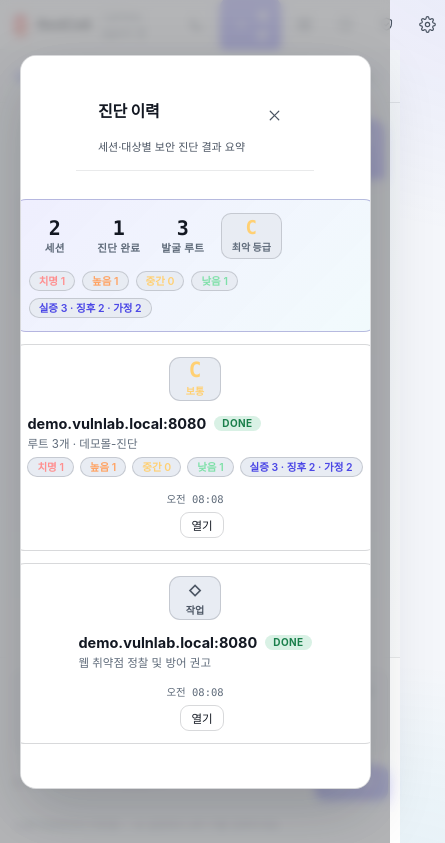
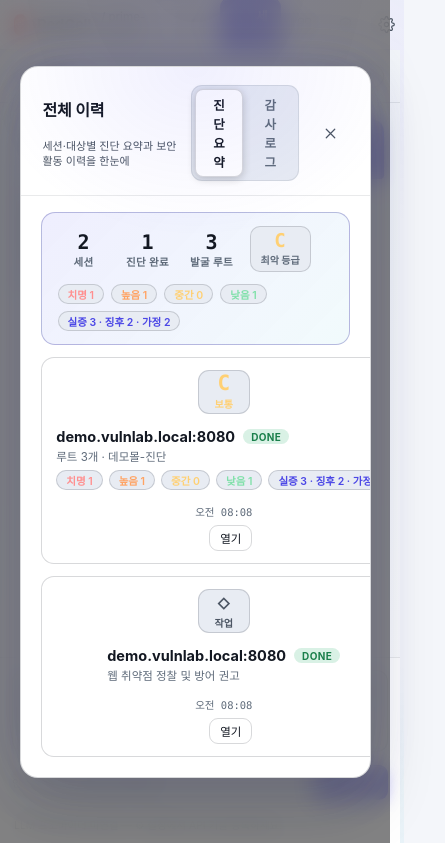
Before and after one commit to senghan1992/absolute-agent, a plain HTML site: page redcell-desktop/ui/index.html in a window 390 px wide. Both pictures are taken after a click on the button 304 px from the left and 24 px from the top of the page. Shown: the top 843 px of the page, 445 px wide, since content can reach past the window. Drawn offline with Linux system fonts and the light colour scheme.

Commit message:
UI 개선: 실행 버튼 단일화 + 전체 이력 통합 + 등급 오표기 수정 + 모달 개선

```diff
--- a/redcell-desktop/ui/app.js
+++ b/redcell-desktop/ui/app.js
@@ -122,14 +122,19 @@ function setBadge(status) {
   b.textContent = status;
   b.className = "badge badge-" + status;
   const running = status === "running";
-  const btn = $("runBtn");
-  btn.disabled = false;
-  btn.dataset.mode = running ? "stop" : "run";
-  btn.classList.toggle("btn-stop", running);
-  btn.classList.toggle("btn-run", running);
-  btn.title = running ? "실행 중지" : "목표 실행 — 오른쪽 패널에 지시한 작업 수행";
-  $("runIcon").innerHTML = '<use href="#' + (running ? "i-stop" : "i-play") + '"/>';
-  $("runLabel").textContent = running ? "중지" : status === "idle" ? "목표 실행" : "재실행";
+  // 단일 액션 버튼(진단 시작)이 실행 중이면 '중지'로 뒤집힌다. 실행/중지 직관만 노출한다.
+  const dbtn = $("diagBtn");
+  if (dbtn) {
+    dbtn.disabled = false;
+    dbtn.dataset.mode = running ? "stop" : "diag";
+    dbtn.classList.toggle("btn-stop", running);
+    dbtn.classList.toggle("btn-diag", !running);
+    dbtn.title = running ? "실행 중지 — 진행 중인 진단/작업을 멈춥니다" : "진단 시작 — 대상 주소만 넣으면 보안 진단 리포트를 자동 생성합니다";
+    const dlabel = $("diagLabel");
+    if (dlabel) dlabel.textContent = running ? "중지" : "진단 시작";
+    const dic = $("diagIcon");
+    if (dic) dic.innerHTML = '<use href="#' + (running ? "i-stop" : "i-crosshair") + '"/>';
+  }
   const state = $("agentState");
   state.textContent = running ? "작동 중" : (status === "done" ? "완료" : status === "error" ? "오류" : status === "stopped" ? "중지됨" : "대기");
   state.className = "agent-state" + (running ? " busy" : "");
@@ -624,11 +629,11 @@ async function stopEngagement() {
   }
 }
 
-// 실행 버튼: 실행 중이면 중지, 아니면 실행(재실행)
-function onRunButton() {
-  const btn = $("runBtn");
-  if (btn.dataset.mode === "stop") return stopEngagement();
-  return runEngagement();
+// 단일 액션(진단 시작) 버튼: 실행 중이면 '중지'로 동작, 아니면 진단 시작.
+function onDiagButton() {
+  const s = cur();
+  if ($("diagBtn").dataset.mode === "stop" || (s && s.status === "running")) return stopEngagement();
+  return runDiagnose();
 }
 
 async function sendChat() {
@@ -948,13 +953,24 @@ function reportStats(docs) {
       }
     }
   }
+  // 분석은 끝났는데 '루트 N' 헤딩이 없다면(리포트 포맷 편차) 본문의 [위험도] 배지만으로
+  // 등급을 대체 산정한다. → 완료된 진단을 '분석 전'으로 보이지 않게 한다.
+  if (!roots.length) {
+    for (const d of docs) {
+      for (const raw of (d.text || "").split(/\r?\n/)) {
+        const re = /\[(치명|높음|중간|낮음)\]/g;
+        let mm;
+        while ((mm = re.exec(raw)) !== null) { sev[mm[1]]++; roots.push({ sev: mm[1], ver: "가정" }); }
+      }
+    }
+  }
   // 등급 = 루트별 (위험도 가중치 × 증거 가중치) 평균. 증거가 강할수록 가까이 인정된다.
   const vw = { "실증": 1.0, "징후": 0.6, "가정": 0.35 };
   const sw = { "치명": 4, "높음": 3, "중간": 2, "낮음": 1 };
   const m = roots.length;
   const score = m ? roots.reduce((a, r) => a + sw[r.sev] * (vw[r.ver] || 0.35), 0) / m : 0;
   const grade =
-    m === 0 ? { letter: "·", label: "분석 전", cls: "g-none" }
+    m === 0 ? { letter: "·", label: "분석 완료", cls: "g-ok" }
       : score >= 3.3 ? { letter: "F", label: "심각", cls: "g-f" }
       : score >= 2.7 ? { letter: "D", label: "위험", cls: "g-d" }
       : score >= 2.0 ? { letter: "C", label: "보통", cls: "g-c" }
@@ -990,9 +1006,9 @@ function renderReportSummary(s, docs) {
       </div>
       <div class="rs-actions">
         <button id="rsCopy" class="rs-btn" title="리포트 전체를 클립보드에 복사">복사</button>
-        <button id="rsExport" class="rs-btn primary" title="리포트를 Markdown(.md) 파일로 저장">MD 저장</button>
+        <button id="rsPdf" class="rs-btn primary" title="리포트를 인쇄 대화상자에서 PDF로 저장">PDF 저장</button>
+        <button id="rsExport" class="rs-btn" title="리포트를 Markdown(.md) 파일로 저장">MD 저장</button>
         <button id="rsExportHtml" class="rs-btn" title="리포트를 자체 완성형 HTML 파일로 저장">HTML 저장</button>
-        <button id="rsPdf" class="rs-btn" title="인쇄 대화상자(→ PDF 저장)로 리포트 출력">PDF</button>
         <span id="rsExportStatus" class="rs-export-status"></span>
       </div>
       ${isDiag ? renderDiagNav(st) : ""}
@@ -1117,11 +1133,13 @@ function printReport(s) {
     fr.style.cssText = "position:fixed;right:0;bottom:0;width:0;height:0;border:0;visibility:hidden";
     document.body.appendChild(fr);
   }
+  const doPrint = () => { try { fr.contentWindow.focus(); fr.contentWindow.print(); } catch (e) { /* 인쇄 불가 시 조용히 무시 */ } };
+  fr.onload = doPrint;
   const d = fr.contentDocument;
   d.open();
   d.write(diagToExportHtml(s, name));
   d.close();
-  fr.onload = () => { try { fr.contentWindow.focus(); fr.contentWindow.print(); } catch (e) { /* 인쇄 불가 시 조용히 무시 */ } };
+  if (d.readyState !== "loading") setTimeout(doPrint, 80);
   if (st) { st.textContent = "인쇄 대화상자에서 'PDF로 저장'을 선택하세요"; st.className = "rs-export-status ok"; }
 }
 
@@ -1799,12 +1817,29 @@ function renderDashboard() {
   // 카드 클릭 → 해당 세션 열기
   body.querySelectorAll("[data-session]").forEach((card) => {
     const sid = card.dataset.session;
-    const open = () => { $("dashboardModal").classList.add("hidden"); selectSession(sid); };
+    const open = () => { $("historyModal").classList.add("hidden"); selectSession(sid); };
     card.querySelector(".dash-open").onclick = open;
     card.onclick = (e) => { if (!e.target.closest(".dash-open")) open(); };
   });
 }
-function openDashboard() { renderDashboard(); $("dashboardModal").classList.remove("hidden"); }
+// 전체 이력 모달: 진단 요약(모아보기)과 감사 로그를 한 곳에서 탭으로 전환.
+function openHistory(tab) {
+  renderDashboard();            // 요약은 항상 최신으로 갱신
+  document.getElementById("historyModal").classList.remove("hidden");
+  setHistoryTab(tab || "summary");
+}
+function setHistoryTab(tab) {
+  const isAudit = tab === "audit";
+  document.querySelectorAll("#historyModal .htab").forEach((t) => {
+    const on = t.dataset.tab === tab;
+    t.classList.toggle("active", on);
+    t.setAttribute("aria-selected", on ? "true" : "false");
+  });
+  const sum = $("histPaneSummary"), aud = $("histPaneAudit");
+  if (sum) sum.classList.toggle("hidden", isAudit);
+  if (aud) aud.classList.toggle("hidden", !isAudit);
+  if (isAudit) renderAudit();
+}
 
 // ── 감사 로그: 포트폴리오 전체 보안 활동 이력 ────────────────────────────────
 let auditFilter = "all";
@@ -1864,17 +1899,17 @@ function renderAudit() {
     </div>`;
   }).join("");
 }
-function openAudit() { renderAudit(); $("auditModal").classList.remove("hidden"); }
 
 // ── 배선 ─────────────────────────────────────────────────────────────────────
 function wire() {
   $("newSessionBtn").onclick = newSession;
   $("emptyNewBtn").onclick = newSession;
   $("settingsBtn").onclick = openSettings;
-  $("dashboardBtn").onclick = openDashboard;
-  $("dashboardClose").onclick = () => $("dashboardModal").classList.add("hidden");
-  $("auditBtn").onclick = openAudit;
-  $("auditClose").onclick = () => $("auditModal").classList.add("hidden");
+  $("historyBtn").onclick = () => openHistory("summary");
+  $("histClose").onclick = () => $("historyModal").classList.add("hidden");
+  document.querySelectorAll("#historyModal .htab").forEach((t) => {
+    t.onclick = () => setHistoryTab(t.dataset.tab);
+  });
   $("auditFilters").addEventListener("click", (e) => {
     const chip = e.target.closest(".af-chip");
     if (!chip) return;
@@ -1888,17 +1923,16 @@ function wire() {
   $("providerClose").onclick = () => $("providerModal").classList.add("hidden");
   wireProviderCards();
   // 모달 공통: 바깥 클릭 / Esc 로 닫기
-  ["settingsModal", "authModal", "providerModal", "dashboardModal", "auditModal"].forEach((id) => {
+  ["settingsModal", "authModal", "providerModal", "historyModal"].forEach((id) => {
     const m = $(id);
     if (!m) return;
     m.addEventListener("pointerdown", (e) => { if (e.target === m) m.classList.add("hidden"); });
   });
   document.addEventListener("keydown", (e) => {
     if (e.key !== "Escape") return;
-    ["settingsModal", "authModal", "providerModal", "dashboardModal", "auditModal"].forEach((id) => { const m = $(id); if (m && !m.classList.contains("hidden")) m.classList.add("hidden"); });
+    ["settingsModal", "authModal", "providerModal", "historyModal"].forEach((id) => { const m = $(id); if (m && !m.classList.contains("hidden")) m.classList.add("hidden"); });
   });
-  $("runBtn").onclick = onRunButton;
-  $("diagBtn").onclick = runDiagnose;
+  $("diagBtn").onclick = onDiagButton;
   $("chatSend").onclick = sendChat;
   $("chatInput").addEventListener("keydown", (e) => { if (e.key === "Enter" && !e.shiftKey) { e.preventDefault(); sendChat(); } });
   $("scopeBtn").onclick = openAuth;
--- a/redcell-desktop/ui/index.html
+++ b/redcell-desktop/ui/index.html
@@ -63,8 +63,7 @@
           <svg class="ic" id="themeIcon"><use href="#i-moon"/></svg>
         </button>
         <button id="newSessionBtn" class="btn btn-primary"><svg class="ic"><use href="#i-plus"/></svg>세션</button>
-        <button id="dashboardBtn" class="btn btn-icon" title="진단 이력 대시보드" aria-label="진단 이력 대시보드"><svg class="ic"><use href="#i-grid"/></svg></button>
-        <button id="auditBtn" class="btn btn-icon" title="감사 로그" aria-label="감사 로그 — 전체 보안 활동 이력"><svg class="ic"><use href="#i-clock"/></svg></button>
+        <button id="historyBtn" class="btn btn-icon" title="전체 이력 — 진단 요약 · 감사 로그" aria-label="전체 이력 — 진단 요약 · 감사 로그"><svg class="ic"><use href="#i-grid"/></svg></button>
         <button id="scopeBtn" class="btn btn-icon" title="인가 대상 관리" aria-label="인가 대상 관리"><svg class="ic"><use href="#i-shield"/></svg></button>
         <button id="settingsBtn" class="btn btn-icon" title="설정" aria-label="설정"><svg class="ic"><use href="#i-gear"/></svg></button>
       </div>
@@ -90,18 +89,13 @@
             <span id="statusBadge" class="badge badge-idle">대기</span>
           </div>
           <div class="sh-row sh-action-row">
-            <span class="sh-action-hint">원하는 작업을 하나 선택하세요</span>
-            <button id="diagBtn" class="btn btn-diag btn-cmd">
-              <svg class="ic"><use href="#i-crosshair"/></svg>
-              <span class="cmd-txt">진단 시작</span>
-            </button>
-            <span class="cmd-div">또는</span>
-            <button id="runBtn" class="btn btn-cmd btn-cmd-ghost" data-mode="run" title="현재 목표로 에이전트 엔진 실행·중지">
-              <svg class="ic" id="runIcon"><use href="#i-play"/></svg>
-              <span class="cmd-txt" id="runLabel">목표 실행</span>
+            <span class="sh-action-hint">진단은 원클릭 · 그 외 작업은 오른쪽 <b>Agent</b>에 지시</span>
+            <button id="diagBtn" class="btn btn-diag btn-cmd" title="진단 시작 — 대상 주소만 넣으면 보안 진단 리포트 자동 생성">
+              <svg class="ic" id="diagIcon"><use href="#i-crosshair"/></svg>
+              <span class="cmd-txt" id="diagLabel">진단 시작</span>
             </button>
             <span class="cmd-note">
-              <b>진단 시작</b> = 대상 주소만 넣으면 보안 진단 리포트 자동 생성 · <b>목표 실행</b> = 오른쪽 에이전트에 지시한 작업 수행
+              <b>진단 시작</b> = 대상 주소만 넣으면 보안 진단 리포트 자동 생성 · 그 외엔 오른쪽 <b>Agent</b> 패널에 하고 싶은 작업을 지시해 보세요
             </span>
           </div>
         </div>
@@ -174,30 +168,24 @@
       </div>
     </div>
 
-    <!-- 진단 이력 대시보드 -->
-    <div id="dashboardModal" class="modal hidden" role="dialog" aria-modal="true" aria-label="진단 이력 대시보드">
-      <div class="modal-card dash-card">
+    <!-- 전체 이력: 진단 요약(모아보기) + 감사 로그 탭 -->
+    <div id="historyModal" class="modal hidden" role="dialog" aria-modal="true" aria-label="전체 이력">
+      <div class="modal-card hist-card">
         <header class="s-head">
           <div>
-            <h3>진단 이력</h3>
-            <div class="s-sub">세션·대상별 보안 진단 결과 요약</div>
+            <h3>전체 이력</h3>
+            <div class="s-sub">세션·대상별 진단 요약과 보안 활동 이력을 한눈에</div>
           </div>
-          <button id="dashboardClose" class="btn btn-icon" title="닫기" aria-label="닫기"><svg class="ic"><use href="#i-x"/></svg></button>
+          <div class="hist-tabs" role="tablist" aria-label="이력 보기">
+            <button class="htab active" data-tab="summary" role="tab" aria-selected="true">진단 요약</button>
+            <button class="htab" data-tab="audit" role="tab" aria-selected="false">감사 로그</button>
+          </div>
+          <button id="histClose" class="btn btn-icon" title="닫기" aria-label="닫기"><svg class="ic"><use href="#i-x"/></svg></button>
         </header>
+        <div id="histPaneSummary" class="hist-pane">
           <div id="dashBody" class="dash-body"></div>
         </div>
-    </div>
-
-    <!-- 감사 로그: 포트폴리오 전체 보안 활동 이력 -->
-    <div id="auditModal" class="modal hidden" role="dialog" aria-modal="true" aria-label="감사 로그">
-      <div class="modal-card audit-card">
-        <header class="s-head">
-          <div>
-            <h3>감사 로그</h3>
-            <div class="s-sub">포트폴리오 전체 보안 활동 이력 — 인가 · 차단 · 발견 · 진단</div>
-          </div>
-          <button id="auditClose" class="btn btn-icon" title="닫기" aria-label="감사 로그 닫기"><svg class="ic"><use href="#i-x"/></svg></button>
-        </header>
+        <div id="histPaneAudit" class="hist-pane hidden">
           <div class="audit-summary" id="auditSummary">
             <div class="as-tile"><b id="auAll">0</b><span>전체 이벤트</span></div>
             <div class="as-tile ok"><b id="auAuth">0</b><span>인가</span></div>
@@ -213,6 +201,7 @@
             <button class="af-chip" data-f="diag">진단</button>
           </div>
           <div id="auditList" class="audit-list"></div>
+        </div>
       </div>
     </div>
 
--- a/redcell-desktop/ui/styles.css
+++ b/redcell-desktop/ui/styles.css
@@ -361,6 +361,8 @@ html.theme-anim .btn { transition: background-color 0.28s ease, color 0.28s ease
 .rs-grade.g-d .rs-letter { color: #ffa363; border-color: rgba(255, 142, 77, 0.5); background: rgba(255, 142, 77, 0.1); }
 .rs-grade.g-f .rs-letter { color: #ff8f8f; border-color: rgba(255, 93, 93, 0.55); background: rgba(255, 93, 93, 0.1); }
 .rs-grade.g-none .rs-letter { color: var(--muted); border-color: var(--line-2); }
+.rs-grade.g-ok .rs-letter { color: var(--ok-fg); border-color: color-mix(in srgb, var(--ok) 45%, transparent); background: color-mix(in srgb, var(--ok) 10%, transparent); }
+.rs-grade.g-ok .rs-grade-txt span { color: var(--ok-fg); }
 .rs-grade-txt { display: flex; flex-direction: column; }
 .rs-grade-txt b { font-size: 16px; letter-spacing: -0.3px; }
 .rs-grade-txt span { font-size: 10.5px; color: var(--faint); letter-spacing: 0.3px; }
@@ -436,6 +438,7 @@ html.theme-anim .btn { transition: background-color 0.28s ease, color 0.28s ease
 .dash-grade.g-d b, .dash-grade.g-d span { color: #ffa363; }
 .dash-grade.g-f b, .dash-grade.g-f span { color: #ff8f8f; }
 .dash-grade.g-none b, .dash-grade.g-none span { color: var(--muted); }
+.dash-grade.g-ok b, .dash-grade.g-ok span { color: var(--ok-fg); }
 .dash-main { flex: 1 1 auto; min-width: 0; }
 .dash-title { display: flex; align-items: center; gap: 8px; flex-wrap: wrap; }
 .dash-title b { font-size: 14.5px; }
@@ -772,13 +775,35 @@ tr.row-finding td.c-msg { color: var(--text); font-weight: 600; }
 .empty-card h2 { margin: 0 0 10px; font-size: 22px; letter-spacing: -0.4px; }
 .empty-card p { color: var(--muted); line-height: 1.75; margin-bottom: 24px; }
 
-.modal { position: fixed; inset: 0; background: color-mix(in srgb, var(--bg) 55%, rgba(0, 0, 0, 0.6)); backdrop-filter: blur(4px); display: grid; place-items: center; z-index: 100; }
-.modal-card { background: var(--surface); border: 1px solid var(--line-2); border-radius: var(--r-lg); padding: 24px; width: 480px; max-width: 90vw; max-height: calc(100dvh - 40px); overflow-y: auto; box-shadow: var(--shadow-2); }
+.modal { position: fixed; inset: 0; display: grid; place-items: center; z-index: 100;
+  background:
+    radial-gradient(120% 90% at 50% -10%, color-mix(in srgb, var(--accent) 10%, transparent), transparent 55%),
+    color-mix(in srgb, var(--bg) 34%, rgba(0, 0, 0, 0.72));
+  backdrop-filter: blur(12px) saturate(120%);
+  animation: modal-fade 0.16s ease-out; }
+.modal-card { position: relative; background: var(--surface); border: 1px solid var(--line-2); border-radius: 18px; padding: 24px; width: 480px; max-width: 90vw; max-height: calc(100dvh - 40px); overflow-y: auto;
+  box-shadow: var(--shadow-2), 0 1px 0 color-mix(in srgb, #fff 6%, transparent) inset, 0 0 60px color-mix(in srgb, var(--accent) 12%, transparent);
+  animation: modal-in 0.2s cubic-bezier(0.2, 0.9, 0.3, 1.08); }
+.modal-card::before { content: ""; position: absolute; inset: 0; border-radius: inherit; pointer-events: none;
+  background: radial-gradient(130% 52% at 50% 0%, color-mix(in srgb, var(--accent) 9%, transparent), transparent 46%); }
+@keyframes modal-in { from { transform: translateY(12px) scale(0.985); opacity: 0; } to { transform: none; opacity: 1; } }
+@keyframes modal-fade { from { opacity: 0; } to { opacity: 1; } }
 .modal-card h3 { margin: 0 0 18px; font-size: 16px; }
 .modal-card label { display: block; font-size: 12px; color: var(--muted); margin-bottom: 15px; }
 .lbl-dim { color: var(--faint); }
 .modal-card label .sh-input { width: 100%; margin-top: 7px; background: var(--surface-2); border: 1px solid var(--line-2); border-radius: 9px; padding: 9px 11px; }
 .modal-actions { display: flex; justify-content: flex-end; gap: 9px; margin-top: 6px; }
+
+/* 전체 이력 모달: 진단 요약 + 감사 로그 탭 */
+.hist-card { width: min(880px, 94vw); max-height: 86vh; padding: 0; display: flex; flex-direction: column; overflow: hidden; }
+.hist-card .s-head { flex: none; align-items: center; gap: 14px; }
+.hist-tabs { display: flex; gap: 3px; padding: 3px; background: var(--surface-3); border: 1px solid var(--line); border-radius: 11px; }
+.htab { border: 0; background: transparent; color: var(--faint); font-size: 12.5px; font-weight: 600; padding: 6px 16px; border-radius: 8px; cursor: pointer; transition: color 0.14s, background 0.14s, box-shadow 0.14s; }
+.htab:hover { color: var(--text); }
+.htab.active { background: var(--surface); color: var(--text); box-shadow: inset 0 0 0 1px var(--line-2), 0 2px 8px rgba(0, 0, 0, 0.2); }
+.hist-pane { flex: 1 1 auto; min-height: 0; overflow-y: auto; padding: 16px 20px 20px; overscroll-behavior: contain; display: flex; flex-direction: column; gap: 12px; }
+.hist-pane .dash-body { overflow: visible; padding: 0; }
+.hist-pane .audit-list { overflow: visible; padding: 0; }
 
 /* ── 인가 대상 관리 패널 ── */
 .auth-card {
```
Lines whose indentation alone changed are shown as unchanged.
